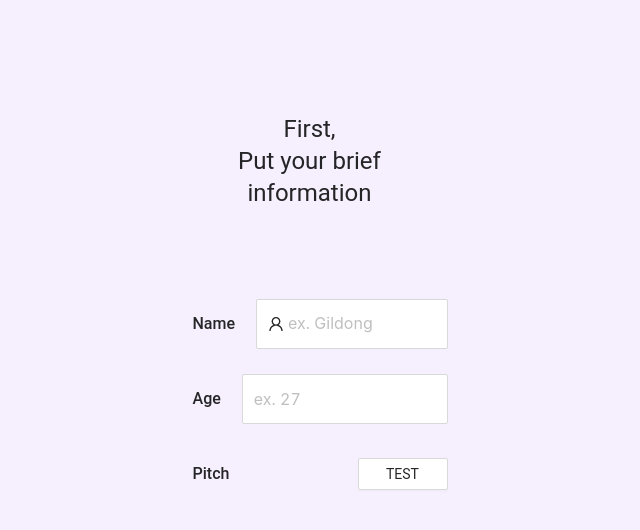
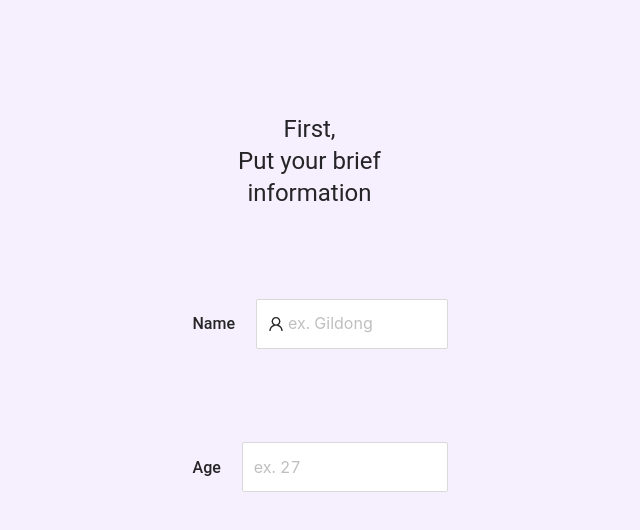
Before and after one commit to Janeseed/vocali-web, a React (Create React App) app: page /info in a window 1280 px wide. Shown: the top 530 px of the page, without its empty margins (330-970 px from the left). Built offline with nearby package versions, Linux system fonts and the light colour scheme.

Commit message:
change navigation from info to pitch

```diff
--- a/src/InfoSet.js
+++ b/src/InfoSet.js
@@ -78,19 +78,10 @@ class InfoSet extends React.Component {
               onChange={this.handleAgeChange}
             />
           </div>
-          <div className="pitch-div">
-            <p className="subtitle">Pitch</p>
-            <Button
-              className="pitch-button"
-              onClick={() => this.nextPath("/pitch")}
-            >
-              TEST
-            </Button>
-          </div>
         </div>
         <Button
           className="next-button"
-          onClick={() => this.setInfo()}
+          onClick={() => this.nextPath("/pitch")}
           Type="primary"
           Class="standard"
           State="normal"
```
